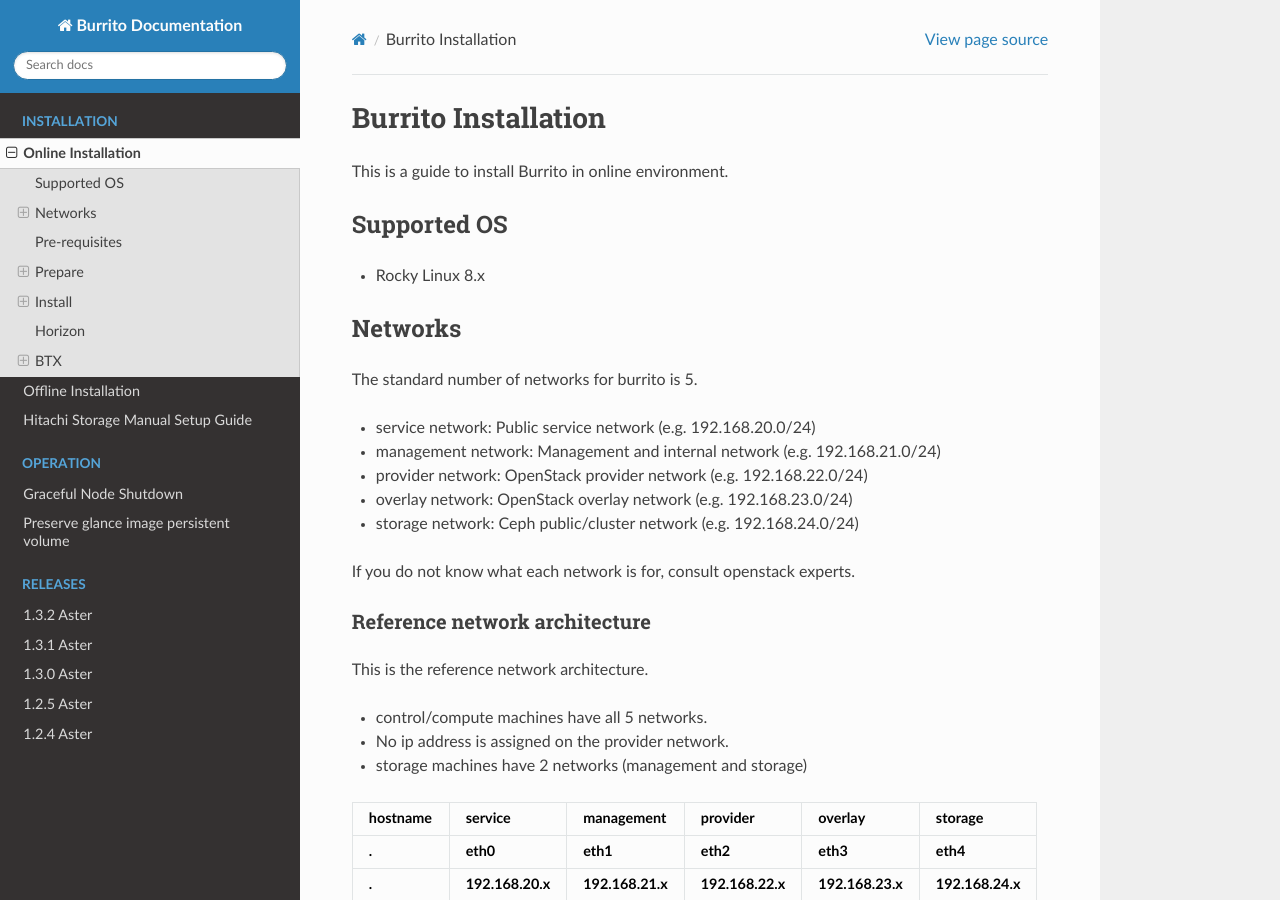
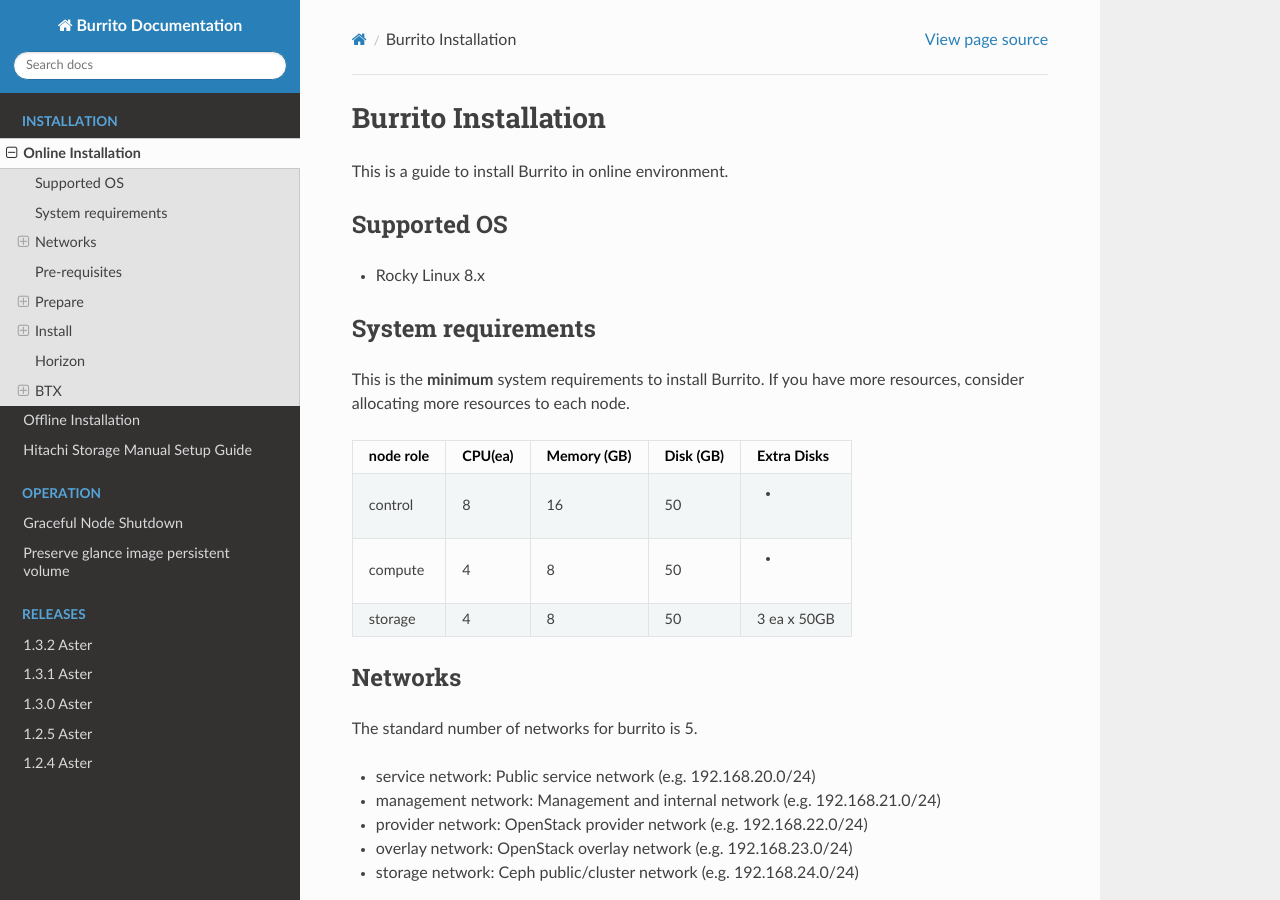
Before and after one commit to iorchard/burrito_docs, a Sphinx documentation site: the page built from source/install/install.rst, in a window 1280 px wide and 900 px high. Built offline with Sphinx 7.4.7 and the Read the Docs theme 2.0.0, drawn with Linux system fonts in a browser that asks for light colours; pages that are not in the unit, such as notebooks, are missing from menus.

Commit message:
add system requirements

```diff
--- a/source/install/install.rst
+++ b/source/install/install.rst
@@ -7,6 +7,21 @@
 -------------
 
 * Rocky Linux 8.x
+
+System requirements
+--------------------
+
+This is the **minimum** system requirements to install Burrito.
+If you have more resources, consider allocating more resources to each node.
+
+=========  ============ ============ ============ ===================
+node role     CPU(ea)   Memory (GB)  Disk (GB)     Extra Disks
+=========  ============ ============ ============ ===================
+control     8               16          50          -
+compute     4                8          50          -
+storage     4                8          50          3 ea x 50GB
+=========  ============ ============ ============ ===================
+
 
 Networks
 -----------
```
